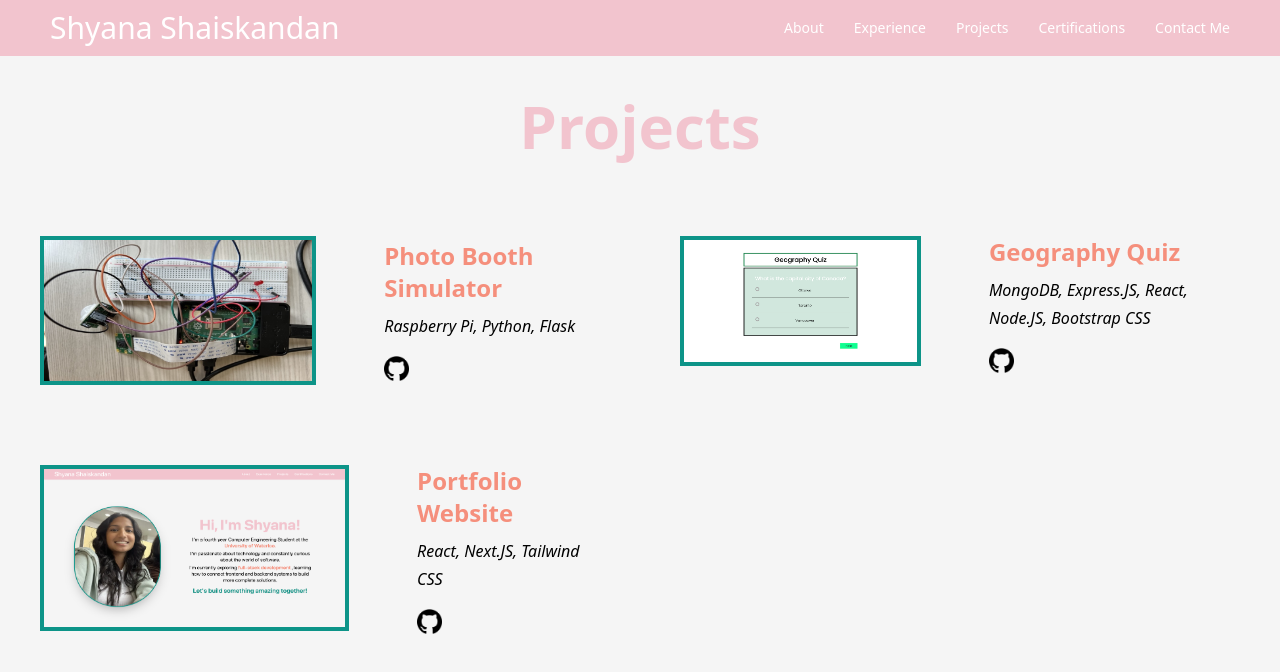
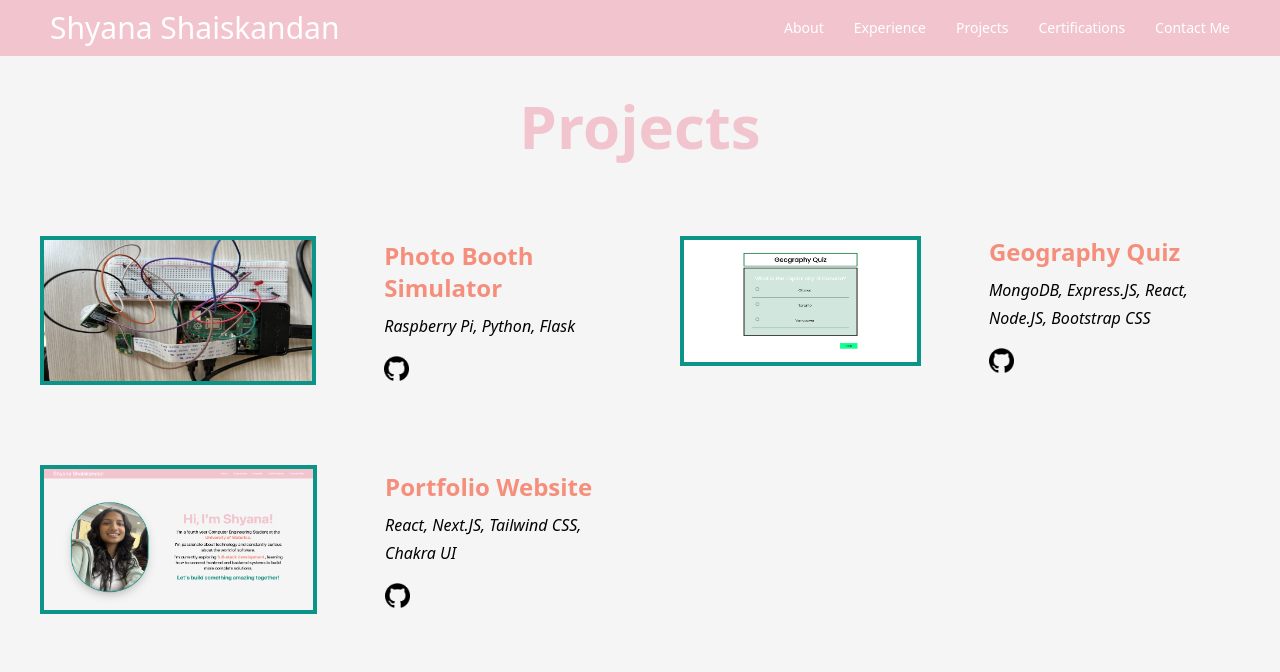
Before and after one commit to shyanashaiskandan/shyana-portfolio, a Next.js app: page /projects in a window 1280 px wide. Shown: the top 672 px of the page. Built offline with nearby package versions, Linux system fonts and the light colour scheme.

Commit message:
adding portfolio description

```diff
--- a/src/app/projects/page.tsx
+++ b/src/app/projects/page.tsx
@@ -21,7 +21,7 @@ const works = [
   },
   {
     name: "Portfolio Website",
-    description: "React, Next.JS, Tailwind CSS",
+    description: "React, Next.JS, Tailwind CSS, Chakra UI",
     image: portfolio, // Another imported image
     github: "https://github.com/shyanashaiskandan/shyana-portfolio",
   },
```
